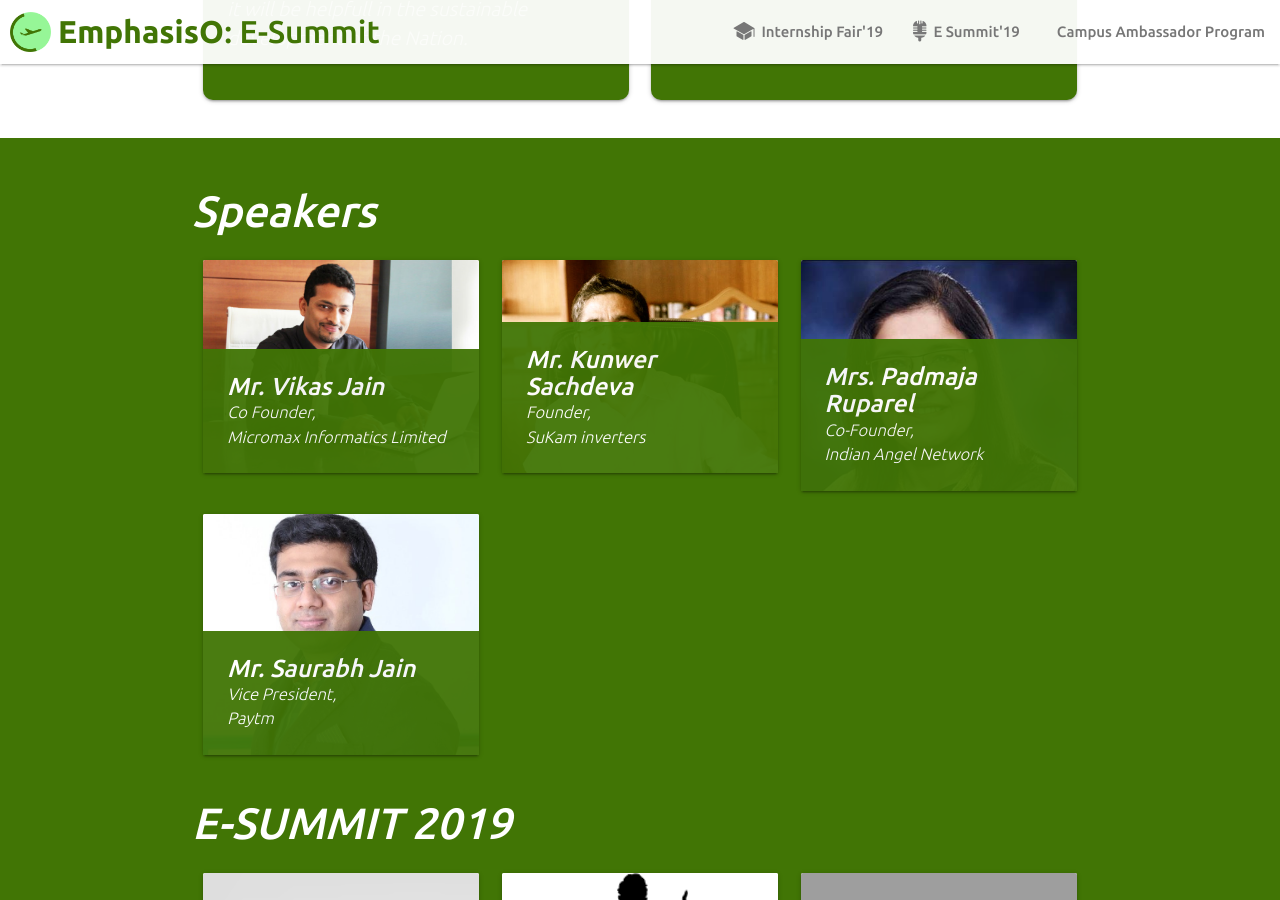
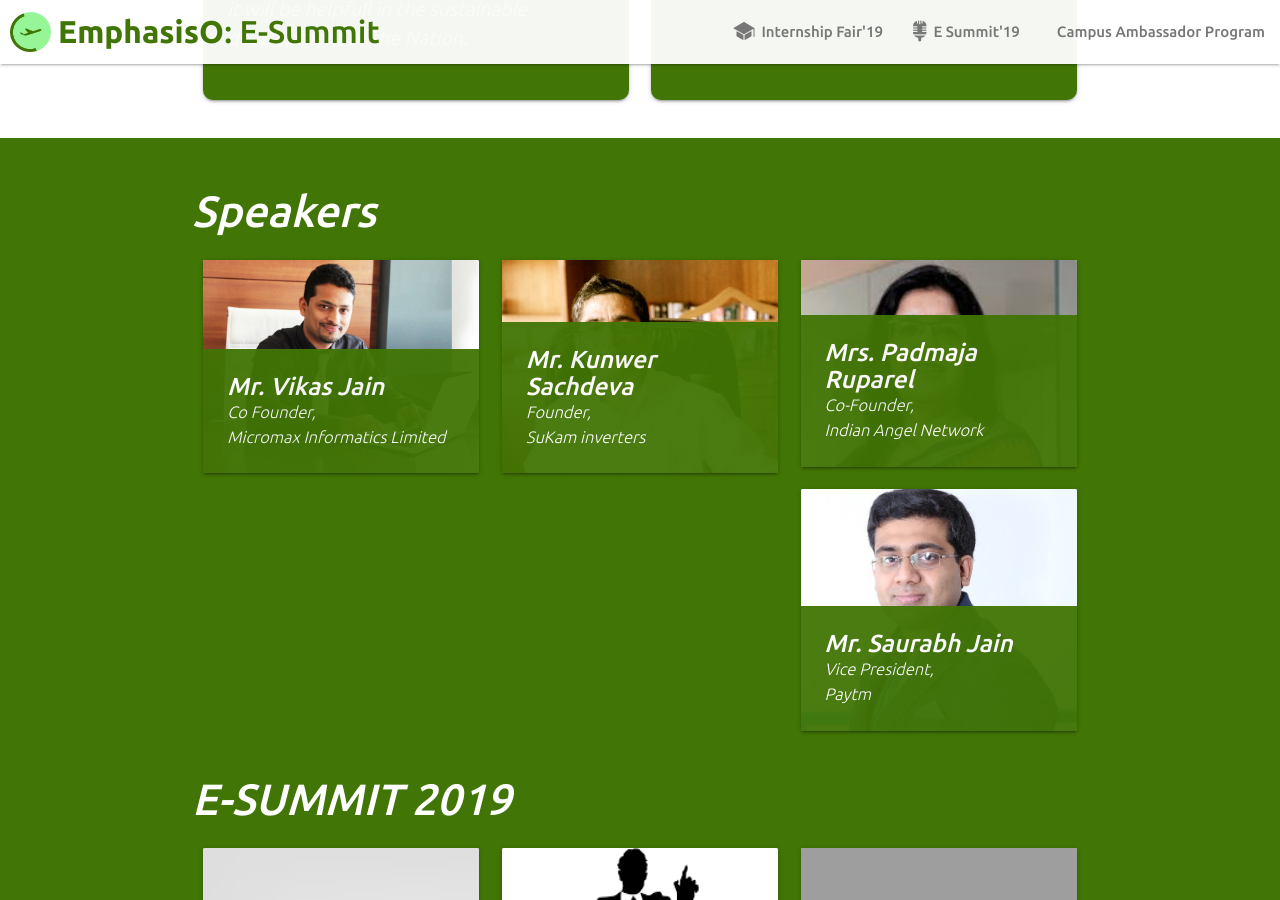
Before and after one commit to FinFO-app/emphasisO.com, a Jekyll site: the page built from index.html, in a window 1280 px wide and 900 px high, scrolled down 1969 px. Built offline with Jekyll 4.4.1, drawn with Linux system fonts in a browser that asks for light colours; grey boxes are pictures that could not be loaded.

Commit message:
Update speakers.yml

```diff
--- a/_data/speakers.yml
+++ b/_data/speakers.yml
@@ -10,7 +10,7 @@
 - name: Mrs. Padmaja Ruparel
   post: Co-Founder
   company: Indian Angel Network
-  image: padmaja__ruparel.jpg
+  image: padmaja_ruparel2.png
 - name: Mr. Saurabh Jain
   post: Vice President
   company: Paytm
```
